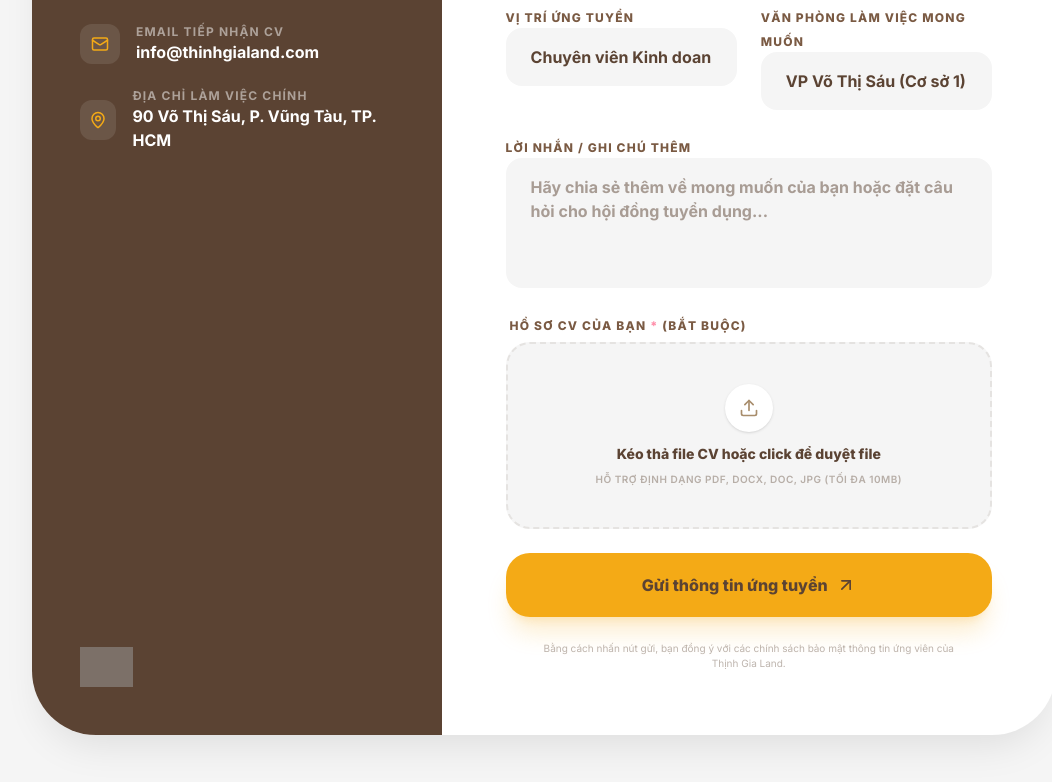
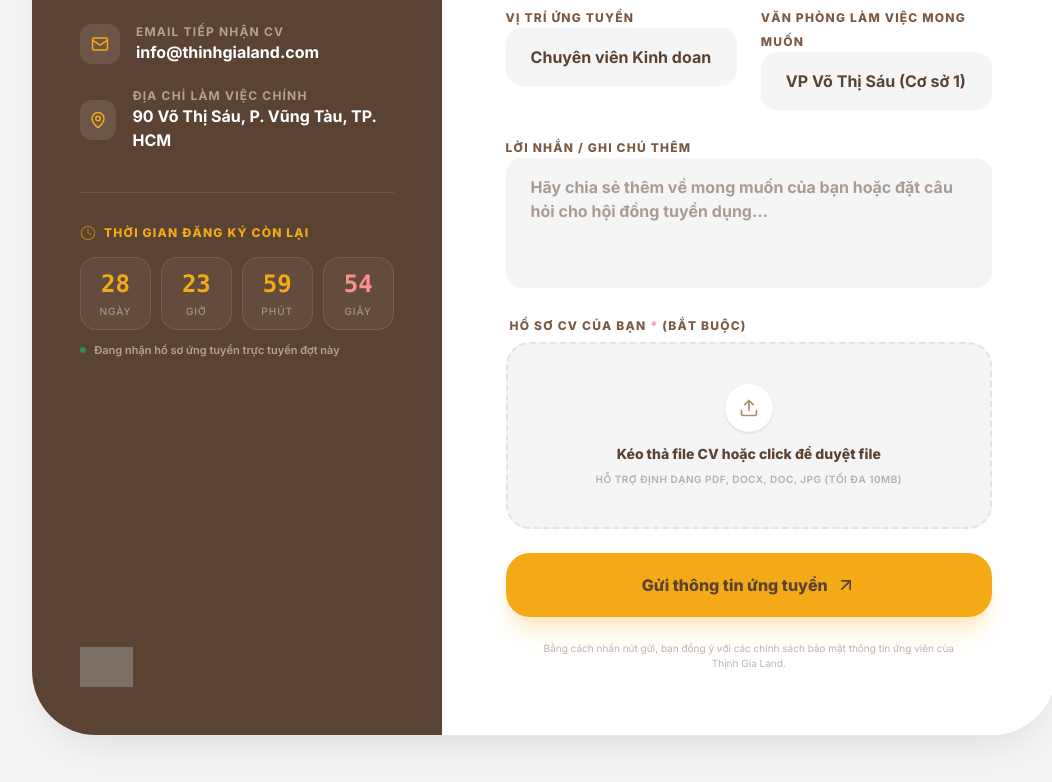
Before and after one commit to thinhgiadigital-gif/tuyendungnhansu2026, a React (Vite) app: page / in a window 1280 px wide. Shown: the part 6485-7267 px from the top of the page, without its empty margins (96-1148 px from the left). Built offline with nearby package versions, Linux system fonts and the light colour scheme; grey boxes are pictures that could not be loaded.

Commit message:
feat: Add countdown timer for recruitment deadline
Implements a countdown timer to display the remaining time until the recruitment deadline. The target time is stored in localStorage to persist across sessions, defaulting to 29 days from the initial load. The timer updates every second.

```diff
--- a/src/App.tsx
+++ b/src/App.tsx
@@ -149,6 +149,45 @@ export default function App() {
   const [registerCVData, setRegisterCVData] = useState("");
   const [submitSuccess, setSubmitSuccess] = useState(false);
   const [submitError, setSubmitError] = useState("");
+
+  const [timeLeft, setTimeLeft] = useState({
+    days: 29,
+    hours: 0,
+    minutes: 0,
+    seconds: 0
+  });
+
+  useEffect(() => {
+    let targetTime = localStorage.getItem("thinhgia_countdown_target");
+    if (!targetTime) {
+      // Set to exactly 29 days from now
+      const initialTarget = Date.now() + 29 * 24 * 60 * 60 * 1000;
+      localStorage.setItem("thinhgia_countdown_target", initialTarget.toString());
+      targetTime = initialTarget.toString();
+    }
+
+    const calculateTimeLeft = () => {
+      const difference = parseInt(targetTime!) - Date.now();
+      if (difference <= 0) {
+        return { days: 0, hours: 0, minutes: 0, seconds: 0 };
+      }
+
+      return {
+        days: Math.floor(difference / (1000 * 60 * 60 * 24)),
+        hours: Math.floor((difference / (1000 * 60 * 60)) % 24),
+        minutes: Math.floor((difference / 1000 / 60) % 60),
+        seconds: Math.floor((difference / 1000) % 60)
+      };
+    };
+
+    setTimeLeft(calculateTimeLeft());
+
+    const timer = setInterval(() => {
+      setTimeLeft(calculateTimeLeft());
+    }, 1000);
+
+    return () => clearInterval(timer);
+  }, []);
 
   const handleApplyForBranch = (branchName: string) => {
     setSelectedBranch(branchName);
@@ -891,6 +930,38 @@ export default function App() {
                         </div>
                       </div>
                     </div>
+
+                    {/* Countdown Banner */}
+                    <div className="mt-10 pt-8 border-t border-white/10">
+                      <div className="flex items-center gap-2 mb-4">
+                        <Clock size={16} className="text-brand-yellow animate-pulse" />
+                        <span className="text-xs font-extrabold uppercase tracking-widest text-brand-yellow">Thời gian đăng ký còn lại</span>
+                      </div>
+
+                      <div className="grid grid-cols-4 gap-2.5">
+                        <div className="bg-white/5 border border-white/10 rounded-2xl p-2.5 flex flex-col items-center justify-center backdrop-blur-sm">
+                          <span className="text-2xl font-black text-brand-yellow font-mono">{String(timeLeft.days).padStart(2, '0')}</span>
+                          <span className="text-[10px] font-medium text-white/40 uppercase tracking-widest mt-1">Ngày</span>
+                        </div>
+                        <div className="bg-white/5 border border-white/10 rounded-2xl p-2.5 flex flex-col items-center justify-center backdrop-blur-sm">
+                          <span className="text-2xl font-black text-brand-yellow font-mono">{String(timeLeft.hours).padStart(2, '0')}</span>
+                          <span className="text-[10px] font-medium text-white/40 uppercase tracking-widest mt-1">Giờ</span>
+                        </div>
+                        <div className="bg-white/5 border border-white/10 rounded-2xl p-2.5 flex flex-col items-center justify-center backdrop-blur-sm">
+                          <span className="text-2xl font-black text-brand-yellow font-mono">{String(timeLeft.minutes).padStart(2, '0')}</span>
+                          <span className="text-[10px] font-medium text-white/40 uppercase tracking-widest mt-1">Phút</span>
+                        </div>
+                        <div className="bg-white/5 border border-white/10 rounded-2xl p-2.5 flex flex-col items-center justify-center backdrop-blur-sm">
+                          <span className="text-2xl font-black text-[#FF8E8E] font-mono">{String(timeLeft.seconds).padStart(2, '0')}</span>
+                          <span className="text-[10px] font-medium text-white/40 uppercase tracking-widest mt-1">Giây</span>
+                        </div>
+                      </div>
+
+                      <p className="text-[11px] text-white/50 font-semibold mt-3 flex items-center gap-2">
+                        <span className="inline-block w-1.5 h-1.5 rounded-full bg-emerald-400 animate-pulse"></span>
+                        Đang nhận hồ sơ ứng tuyển trực tuyến đợt này
+                      </p>
+                    </div>
                   </div>
 
                   <div className="mt-12">
```
